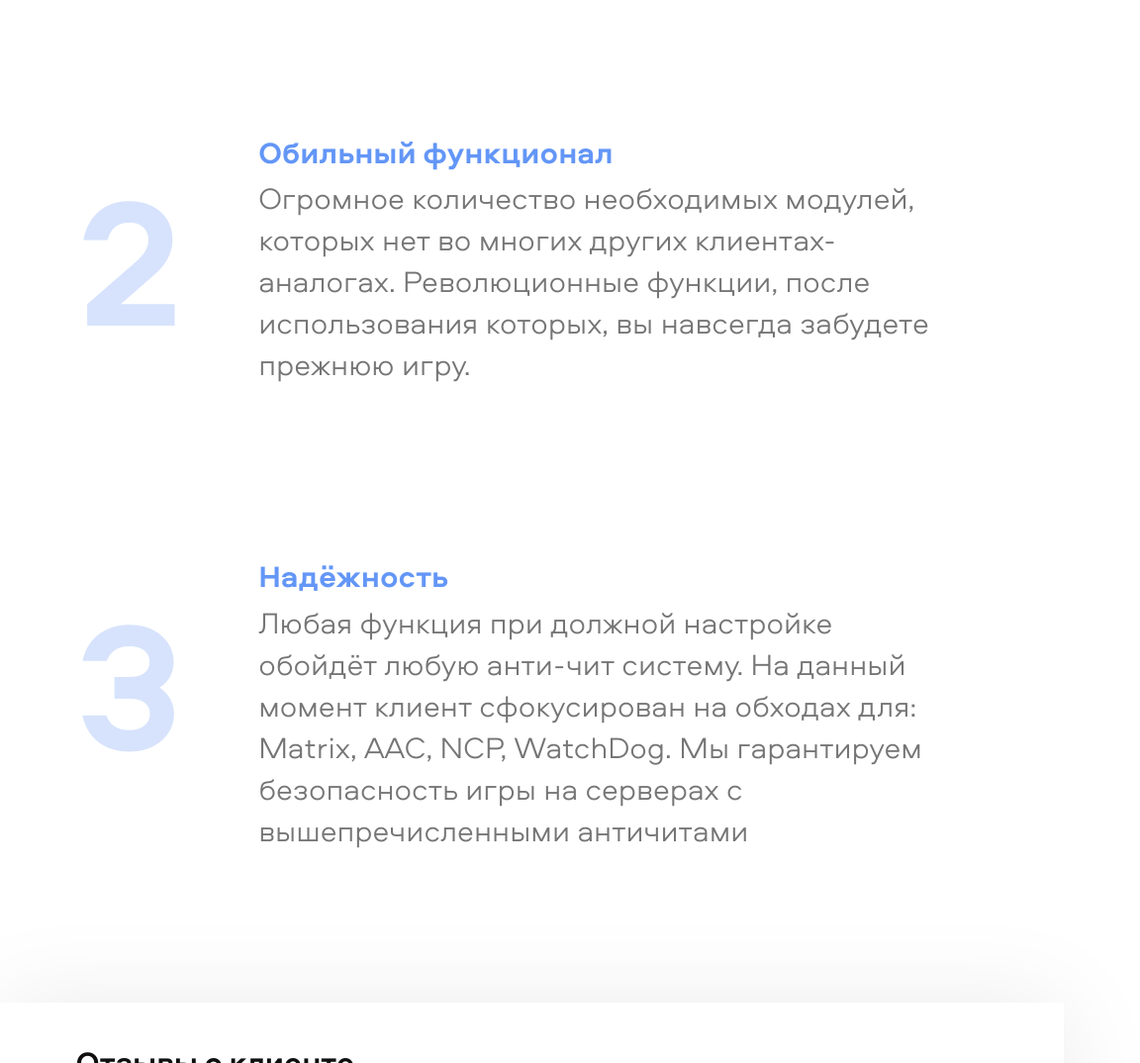
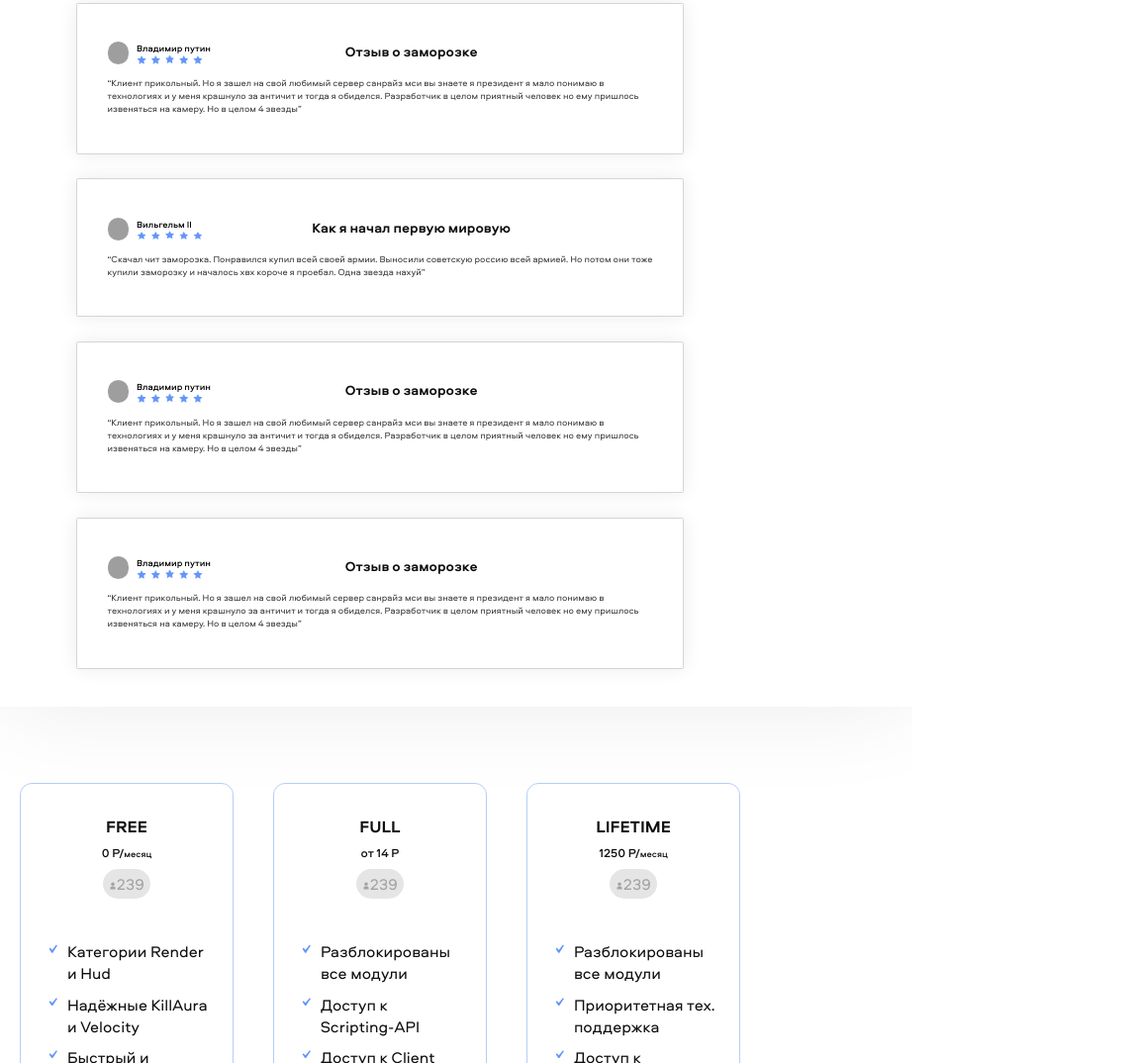
Before and after one commit to valfdev/valfdev.github.io, a plain HTML site: page Zamorozka/index.html in a window 768 px wide. Shown: the part 1726-2800 px from the top of the page at 99% size, 1152 px wide, since content can reach past the window. Drawn offline with Linux system fonts and the light colour scheme; grey boxes are pictures that could not be loaded.

Commit message:
Update mobile.css

```diff
--- a/Zamorozka/style/mobile.css
+++ b/Zamorozka/style/mobile.css
@@ -1,64 +1,60 @@
-@media (max-width: 1000px){
-	html,body{
+@media screen and (min-width: 650px){
+	body{
 		margin: 0;
 		font-family: "Aeroport";
-		width: 200vw;
-	}
-	h1,h2,h3,h4,h5,div,p{
-		margin: 0;
+		overflow-x: hidden;
 	}
 	header{
-		width: 100%;
-		height: 120vh;
+		min-width: 100vw;
+		height: 100vw;
 		background: url("../images/background.jpg");
 		background-size: cover;
-		display: block;
+		padding: 0vw 10vw;
 	}
 
 	header .left{
 		display: inline-flex;
 		float: left;
-		width: 70vw;
-		height: 120vh;
+		width: 37vw;
+		height: 100vh;
 		color: white;
 	}
 
 	.left .align{
 		display: block;
-		width: 100%;
+		min-width: 100%;
 		margin: auto;
 	}
 
 	header .left h1{
 		color: white;
-		font-size: 9.4vw;
+		font-size: 2.4vw;
 	}
 
 	header .left h2{
 		color: white;
 		font-weight: 400;
-		font-size: 4vw;
-		margin-top: 5vw;
+		font-size: 1.8vw;
 	}
 
 	header .left p{
 		color: white;
 		font-weight: 200;
-		margin-top: 5vw;
-		font-size: 4vw;
+		margin-top: 2vw;
+		font-size: 1.2vw;
 		opacity: 0.8;
 	}
 
 	header .left .footer{
-		margin-top: 10vw;
+		margin-top: 4vw;
 	}
 
 	header .left .footer .button{
-		padding: 2.2vw 5vw;
+		padding: 0.8vw 1.8vw;
 		background: #1F1F1F;
 		color: white;
-		border-radius: 1.4vw;
-		font-size: 4vw;
+		border-radius: 0.4vw;
+		font-size: 1.2vw;
 		font-weight: 300;
 		box-shadow: 0px 0.05vw 1.5vw rgba(0, 0, 0, 0.46);
 		float: left;
@@ -76,16 +72,16 @@
 
 	header .left .footer .socials a{
 		display: inline-flex;
-		width: 10vw;
-		height: 10vw;
+		width: 3.4vw;
+		height: 3.4vw;
 		background: rgba(255, 255, 255, 0.03);
 		box-shadow: 0px 0px 1.5vw rgba(64, 116, 221, 0.47);
 		border-radius: 0.4vw;
 		transition: 0.4s;
 	}
 	header .left .footer .socials img{
-		width: 4vw;
-		height: 4vw;
+		width: 1.8vw;
+		height: 1.8vw;
 		margin: auto;
 	}
 
@@ -94,7 +90,7 @@
 	}
 
 	header .right{
-		display: none;
+		display: inline-flex;
 		float: right;
 		width: 37vw;
 		height: 100vh;
@@ -123,14 +119,14 @@
 
 
 	.whyus{
-		width: 120vw;
-		height: auto;
+		min-width: 100vw;
+		height: 100vh;
 		background-size: cover;
-		padding: 20vw 10vw;
+		padding: 0vw 10vw;
 	}
 
 	.whyus h2{
-		font-size: 7.2vw;
+		font-size: 2.2vw;
 		margin-top: 8.8vw;
 	}
 	.whyus .content{
@@ -141,10 +137,9 @@
 		flex-wrap: wrap;
 	}
 	.whyus .content .row{
-		width: 100%;
-		min-height: 22vw;
-		height: auto;
-		margin-top: 22.4vw;
+		width: 50%;
+		height: 12vw;
+		margin-top: 5.4vw;
 	}
 	.whyus .content .left{
 		width: 20%;
@@ -152,20 +147,20 @@
 	}
 
 	.whyus .content .left b{
-		font-size: 24.2vw;
+		font-size: 9.2vw;
 		color: #7CA4F7;
 		opacity: 0.3;
 		align-content: flex-start;
 	}
 
 	.whyus .content .right h3{
-		font-size: 4vw;
+		font-size: 1.4vw;
 		color: #6396F7;
 	}
 
 	.whyus .content .right p{
 		margin-top: 0.6vw;
-		font-size: 4vw;
+		font-size: 1vw;
 		color: #757575;
 	}
 
@@ -184,54 +179,53 @@
 
 
 	.items{
-		width: 140vw;
-		height: 380vh;
+		min-width: 100vw;
+		height: auto;
 		background-size: cover;
 		display: flex;
-		height: auto;
-		flex-direction: column;
+		height: 52vw;
+		flex-direction: row;
 		padding: 10vw 0;
 	}
 
 	.items .row{
-		width: 80vw;
-		padding: 12vw 16vw;
+		width: 28vw;
+		padding: 4vw 3vw;
 		background: #FFFFFF;
-		border: 0.4vw solid #B5CDFB;
+		border: 1px solid #B5CDFB;
 		box-sizing: border-box;
-		border-radius: 1vw;
+		border-radius: 12px;
 		margin-left: auto;
 		margin-right: auto;
-		min-height: 140vw;
+		height: 50vw;
 		display: flex;
 		flex-direction: column;
-		margin-top: 14vw;
 	}
 
 	.items .row h3{
 		display: block;
 		text-align: center;
-		font-size: 7.2vw;
+		font-size: 2.2vw;
 		width: 100%;
 	}
 	.items .row .price{
 		display: block;
 		width: 100%;
 		text-align: center;
-		font-size: 5.6vw;
+		font-size: 1.6vw;
 		font-weight: 500;
 		margin-top: 1vw;
 	}
 	.items .row .price .mini{
-		font-size: 4.2vw;
+		font-size: 1.2vw;
 	}
 	.items .row .tag{
+		min-width: 3vw;
+		max-width: 5vw;
 		margin-left: auto;
 		margin-right: auto;
 		padding: 0.5vw 0.6vw;
 		text-align: center;
-		font-size: 4.2vw;
-		max-width: 20vw;
 		color: #A3A3A3;
 		align-items: center;
 		background: rgba(20, 20, 20, 0.11);
@@ -265,8 +259,8 @@
 		margin-top: 1vw;
 	}
 	.items .row .tag img{
-		width: 3vw;
-		height: 3vw;
+		width: 1vw;
+		height: 1vw;
 	}
 	.items .row .align{
 		margin-top: 4.4vw;
@@ -274,14 +268,13 @@
 	.items .row .wurow{
 		display: flex;
 		width: 100%;
-		margin-top: 4.2vw;
+		margin-top: 1.2vw;
 		margin-left: auto;
 		margin-right: auto;
 	}
 	.items .row .wurow text{
 		width: 86%;
 		padding-left: 4%;
-		font-size: 4vw;
 	}
 	.items .row .wurow img{
 		width: 10%;
@@ -292,13 +285,12 @@
 	.items .row .button{
 		background: #6396F7;
 		color: white;
-		padding: 2vw 3.6vw;
-		border-radius: 2.3vw;
-		box-shadow: 0px 0.04vw 3.4vw rgba(0, 0, 0, 0.16);
+		padding: 0.6vw 1.6vw;
+		border-radius: 0.3vw;
+		box-shadow: 0px 0.04vw 1.4vw rgba(0, 0, 0, 0.16);
 		margin: auto;
 		margin-bottom: 0;
 		transition: 0.4s;
-		font-size: 4.2vw;
 	}
 
 	.items .row .button:hover{
@@ -311,19 +303,19 @@
 		margin-bottom: 0;
 	}
 	.reviews{
-		width: 120vw;
+		min-width: 100vw;
 		padding: 5vw 10vw;
 		background: white;
 		box-shadow: 0px 0px 12vw rgba(0, 0, 0, 0.08);
 	}
 	.reviews h2{
-		width: 100%;
+		width: 40%;
 		padding-right: 60%;
-		font-size: 4vw;
+		font-size: 2.8vw;
 	}
 	.reviews .row{
-		width: 120vw;
-		padding: 10vw 15vw;
+		width: 80vw;
+		padding: 5vw 4vw;
 		background: #FFFFFF;
 		border: 0.05vw solid #D5D5D5;
 		box-sizing: border-box;
@@ -334,16 +326,16 @@
 
 	.reviews .row .header{
 		width: 100%;
-		height: 12vw;
+		height: 3vw;
 	}
 	.reviews .row .header .left{
 		float: left;
-		width: 80vw;
+		width: 20vw;
 		display: flex;
 	}
 	.reviews .row .header .avatar{
-		width: 9vw;
-		height: 9vw;
+		width: 3vw;
+		height: 3vw;
 		background: #DDDDDD;
 		display: inline-block;
 		border-radius: 100vw;
@@ -351,30 +343,29 @@
 		background-position: center;
 	}
 	.reviews .row .header .left .text{
-		width: 30vw;
-		padding-left: 5vw;
+		width: 17vw;
+		padding-left: 1vw;
 		height: 3vw;
-		font-size: 4vw;
 		display: inline-flex;
 		flex-wrap: wrap;
+		font-size: 1.2vw;
 	}
 	.reviews .row .header .left .text b{
 		font-weight: 500;
 		display: block;
 		width: 100%;
-		font-size: 3vw;
+		font-size: 1.2vw;
 	}
 
 	.reviews .row .header .left .text .stars{
 		font-weight: 500;
 		display: block;
-		width: 17vw;
-		height: 3.4vw;
+		width: 8.7vw;
+		height: 1.4vw;
 	}
 	.reviews .row .header .right{
 		width: 60vw;
 		height: 3vw;
-		display: none;
 	}
 	.reviews .row .header .right h2{
 		display: block;
@@ -394,6 +385,6 @@
 		text-align: left;
 		color: #393939;
 		font-weight: normal;
-		font-size: 3.2vw;
+		font-size: 1.2vw;
 	}
 }
```
